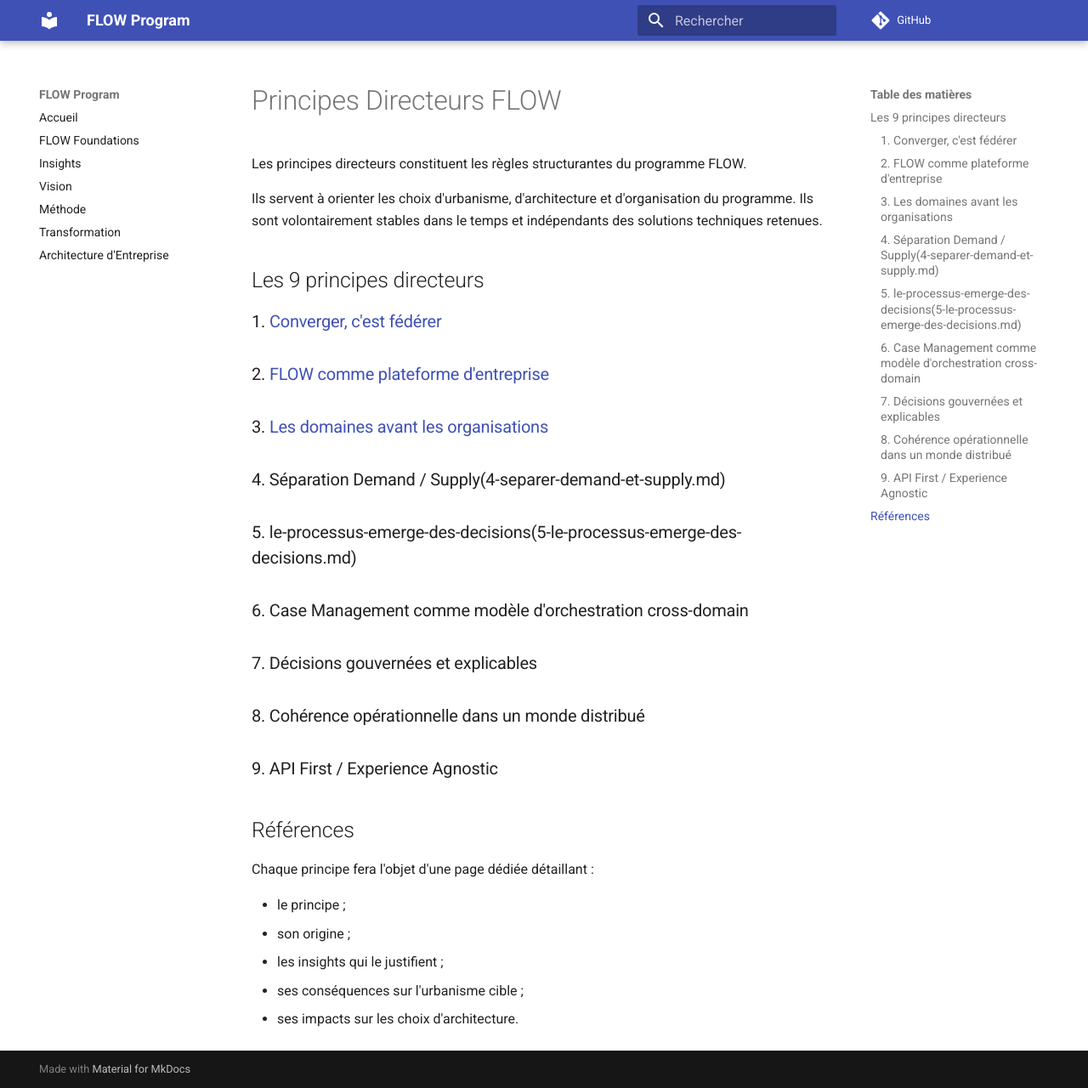
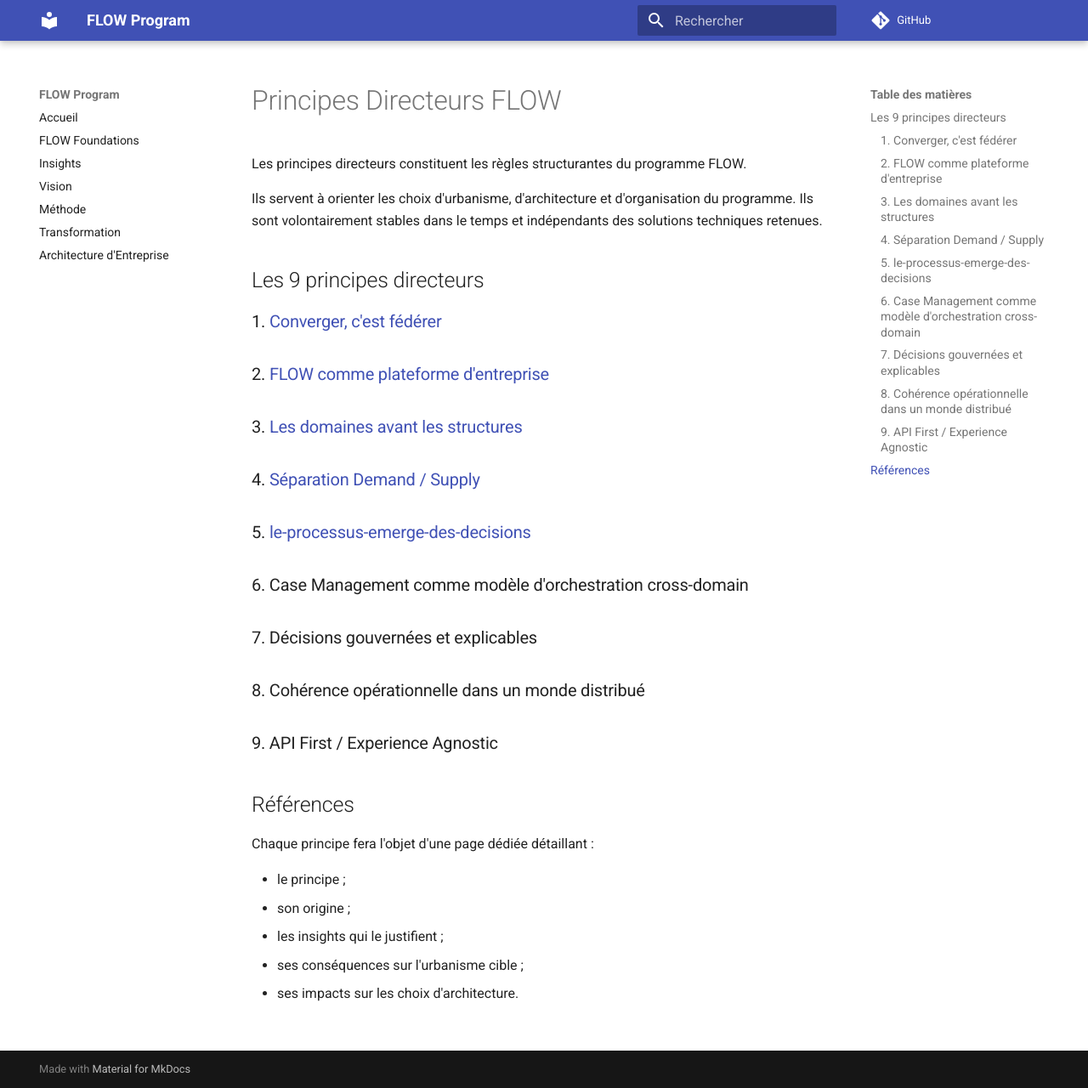
Before and after one commit to laurent-sintes/FLOW-Program, an MkDocs documentation site: the page built from docs/architecture-entreprise/principes-directeurs/index.md, in a window 1280 px wide and 1280 px high. Shown: the whole window at 85% size. Built offline with MkDocs 1.6.1 and Material for MkDocs 9.7.7, drawn with Linux system fonts in a browser that asks for light colours; comment, search, counter and statistics services are not loaded.

Commit message:
Update index.md

```diff
--- a/docs/architecture-entreprise/principes-directeurs/index.md
+++ b/docs/architecture-entreprise/principes-directeurs/index.md
@@ -10,11 +10,11 @@ Ils servent à orienter les choix d'urbanisme, d'architecture et d'organisation
 
 ### 2. [FLOW comme plateforme d'entreprise](2-flow-comme-plateforme-d-entreprise.md)
 
-### 3. [Les domaines avant les organisations](3-domaines-avant-les-organisations.md)
+### 3. [Les domaines avant les structures](3-domaines-avant-les-structures.md)
 
-### 4. Séparation Demand / Supply(4-separer-demand-et-supply.md)
+### 4. [Séparation Demand / Supply](4-separer-demand-et-supply.md)
 
-### 5. le-processus-emerge-des-decisions(5-le-processus-emerge-des-decisions.md)
+### 5. [le-processus-emerge-des-decisions](5-le-processus-emerge-des-decisions.md)
 
 ### 6. Case Management comme modèle d'orchestration cross-domain
 
```
